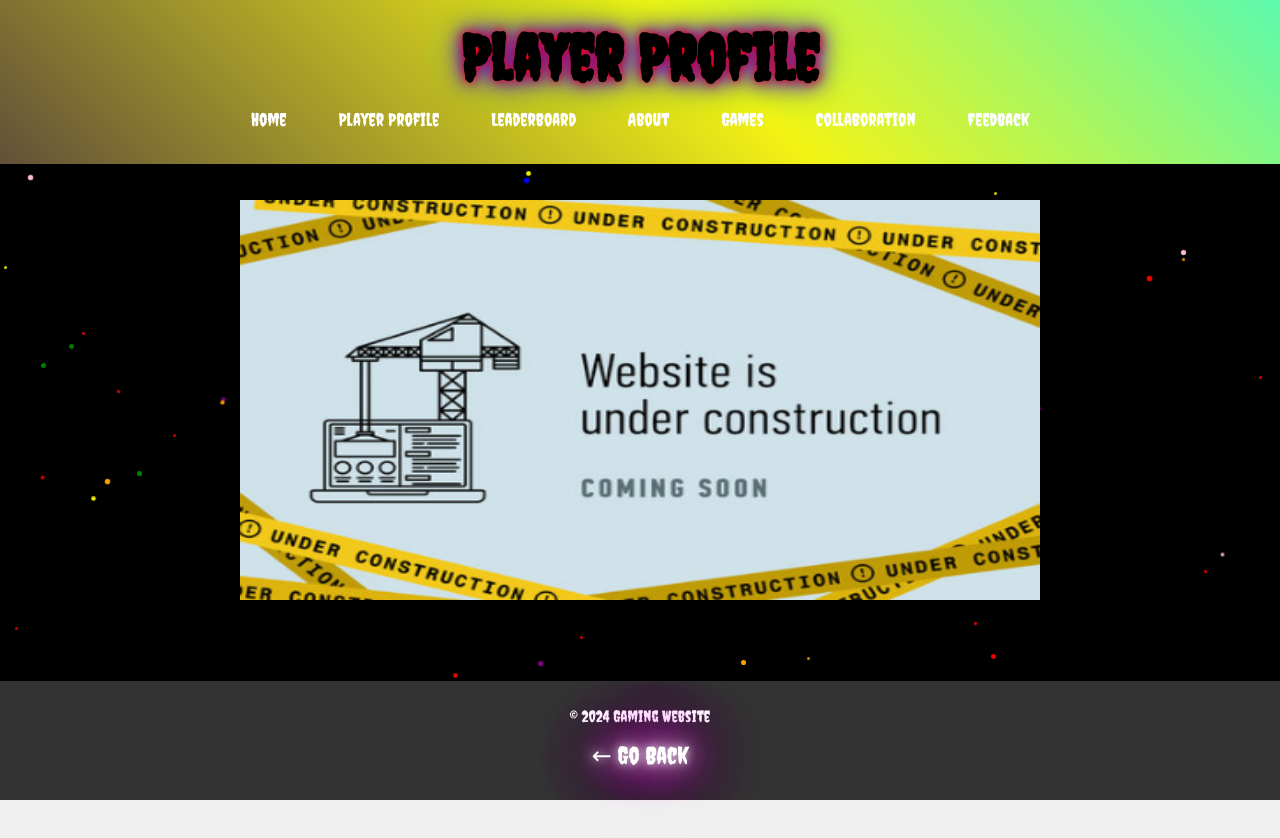
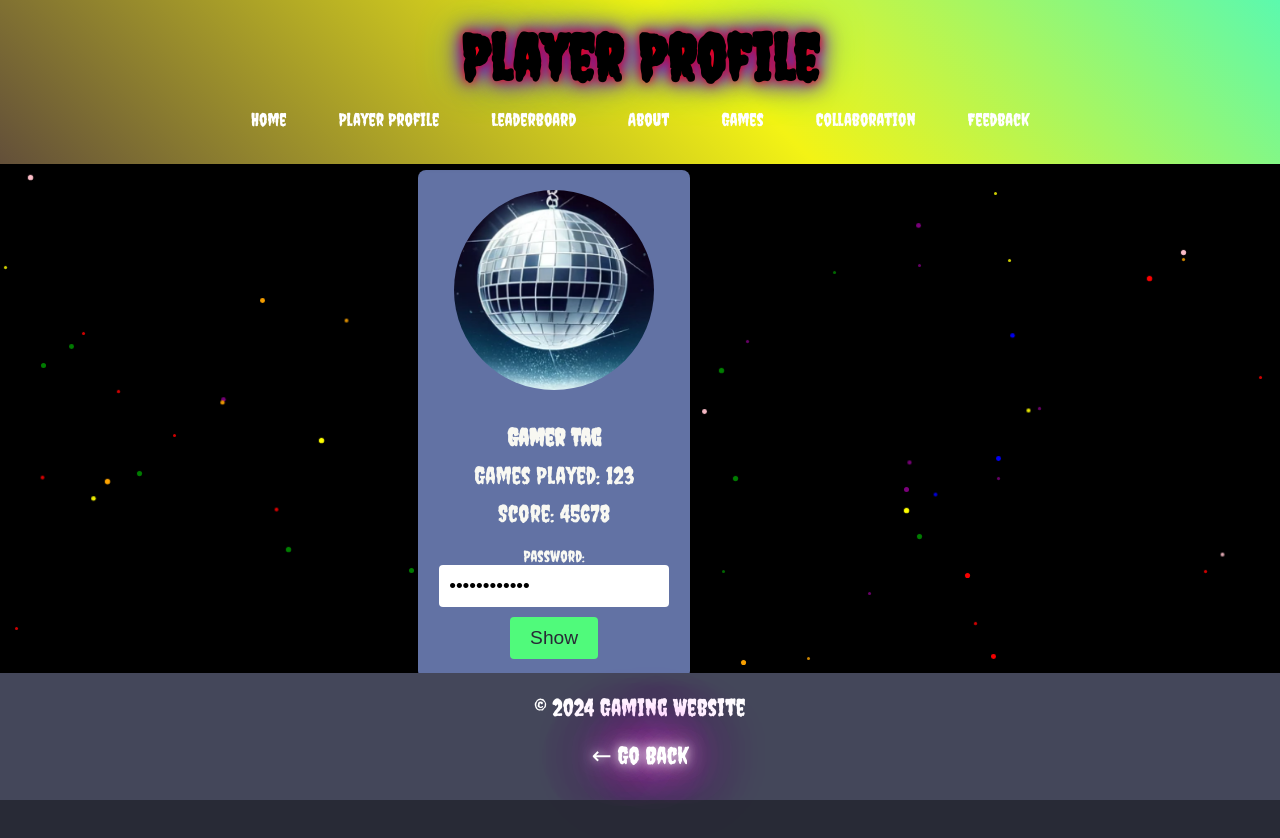
Before and after one commit to ntandon2025/NikkidatikkiApp, a website: page profile.html in a window 1280 px wide. Before the commit the page ends 800 px from the top, so only its background shows below. Drawn offline with Linux system fonts and the light colour scheme.

Commit message:
profileupdate

```diff
--- a/profile.html
+++ b/profile.html
@@ -22,9 +22,31 @@
             </ul>
         </nav>
     </header>
-    <div id="under-construction-container">
-        <img src="underconstruction.png" alt="Under Construction" id="under-construction-image">
-    </div>
+
+    <main>
+        <section id="profile-section">
+            <img src="discoball.png" alt="Profile Icon" id="profile-icon">
+            <h2 id="gamer-tag">Gamer Tag</h2>
+            <p id="games-played">Games Played: <span>123</span></p>
+            <p id="score">Score: <span>45678</span></p>
+
+            <div id="password-container">
+                <label for="password">Password:</label>
+                <input type="password" id="password" value="yourpassword" readonly>
+                <button onclick="togglePasswordVisibility()">Show</button>
+            </div>
+        </section>
+        <section id="game-history">
+            <h2>Game History</h2>
+            <ul>
+                <li><strong>Game 1</strong> - Attempts: 5, Time: 1h 30m</li>
+                <li><strong>Game 2</strong> - Attempts: 3, Time: 45m</li>
+                <li><strong>Game 3</strong> - Attempts: 7, Time: 2h 15m</li>
+                <!-- More games can be listed here -->
+            </ul>
+        </section>
+    </main>
+
     <div class="starlight-background">
         <!-- Stars will be generated by JavaScript -->
     </div>
@@ -36,6 +58,19 @@
     </footer>
 
     <script src="script.js"></script>
+    <script>
+        function togglePasswordVisibility() {
+            var passwordInput = document.getElementById('password');
+            var button = passwordInput.nextElementSibling;
+            if (passwordInput.type === 'password') {
+                passwordInput.type = 'text';
+                button.textContent = 'Hide';
+            } else {
+                passwordInput.type = 'password';
+                button.textContent = 'Show';
+            }
+        }
+    </script>
 </body>
 </html>
 
--- a/styles.css
+++ b/styles.css
@@ -627,3 +627,109 @@ main {
     width: 80px; /* Smaller size */
     height: auto;
 }
+
+
+/* Profile page css*/
+
+/* General body styling */body {
+    font-family: 'Creepster', cursive; /* You can change this if needed */
+    background-color: #282a36;
+    color: #f8f8f2;
+    margin: 0;
+    padding: 0;
+    display: flex;
+    flex-direction: column; /* Changes to column for vertical stacking */
+    justify-content: center; /* Centering vertically */
+    align-items: center;
+    min-height: 100vh; /* Ensures the viewport height is fully utilized */
+    padding-top: 50px; /* Add padding to top to ensure visibility below nav */
+}
+
+header {
+    width: 100%;
+    text-align: center;
+    padding: 10px 0;
+    background-color: #44475a;
+    color: #ffffff;
+    position: fixed; /* Make header fixed */
+    top: 0; /* Align header at the top */
+    left: 0; /* Align header to the left edge */
+    right: 0; /* Align header to the right edge */
+    z-index: 1000; /* Ensures the header stays on top of other content */
+}
+
+nav ul {
+    padding: 0;
+}
+
+nav li {
+    display: inline;
+    margin-right: 10px;
+}
+
+/* Main section styling for profile details */
+#profile-section {
+    background-color: #6272a4;
+    padding: 20px;
+    border-radius: 8px;
+    box-shadow: 0 4px 8px rgba(0, 0, 0, 0.3);
+    text-align: center;
+    width: 50%;
+    max-width: 600px;
+    margin-top: 60px; /* Additional top margin to clear fixed header */
+}
+
+#profile-icon {
+    width: 200px;
+    height: 200px;
+    border-radius: 100px;
+    margin-bottom: 20px;
+}
+
+h2, p {
+    font-size: 1.5em;
+    margin: 10px 0;
+}
+
+/* Password container styling */
+#password-container {
+    margin-top: 20px;
+}
+
+input[type="password"], input[type="text"] {
+    font-size: 1.2em;
+    padding: 10px;
+    border: none;
+    border-radius: 4px;
+    width: calc(100% - 22px);
+}
+
+button {
+    padding: 10px 20px;
+    font-size: 1.2em;
+    background-color: #50fa7b;
+    color: #282a36;
+    border: none;
+    border-radius: 4px;
+    cursor: pointer;
+    margin-top: 10px;
+}
+
+footer {
+    padding: 10px 0;
+    width: 100%;
+    text-align: center;
+    background-color: #44475a;
+    color: #ffffff;
+    position: fixed;
+    bottom: 0;
+    left: 0;
+    right: 0;
+    z-index: 1000;
+}
+
+.back-arrow {
+    cursor: pointer;
+    display: inline-block;
+    margin-top: 10px;
+}
```
